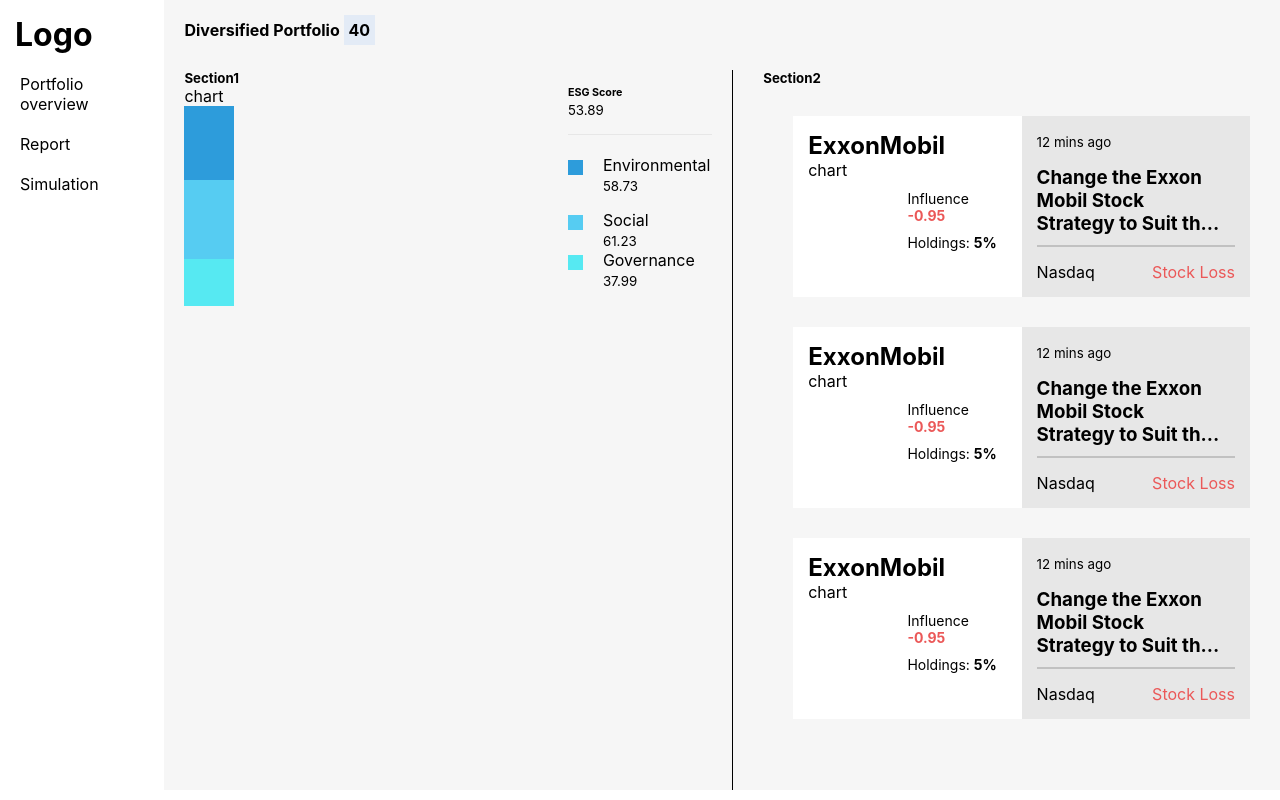
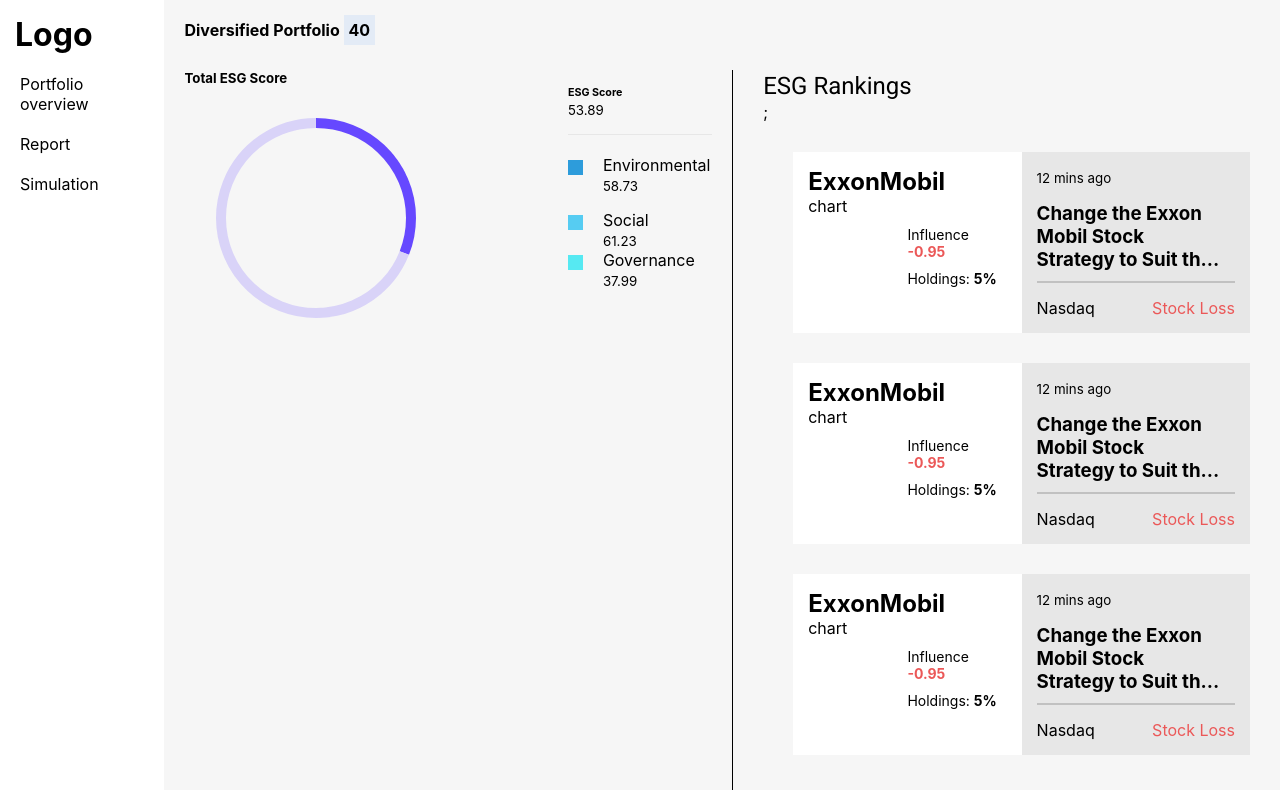
Before and after one commit to pavan6cs/ESG-Dashboard, a React (Create React App) app: page / in a window 1280 px wide. Built offline with nearby package versions, Linux system fonts and the light colour scheme.

Commit message:
added chart

```diff
--- a/package.json
+++ b/package.json
@@ -9,7 +9,10 @@
     "@testing-library/jest-dom": "^5.16.4",
     "@testing-library/react": "^13.3.0",
     "@testing-library/user-event": "^13.5.0",
+    "chart.js": "^3.8.0",
+    "chartjs-plugin-doughnut-innertext": "^3.1.0",
     "react": "^18.2.0",
+    "react-chartjs-2": "^4.3.0",
     "react-dom": "^18.2.0",
     "react-router-dom": "^6.3.0",
     "react-scripts": "5.0.1",
--- /dev/null
+++ b/src/components/DoughnutChartCustome.js
@@ -0,0 +1,41 @@
+import { Doughnut } from 'react-chartjs-2';
+import { Chart as ChartJS, ArcElement, Tooltip } from 'chart.js';
+import "chartjs-plugin-doughnut-innertext";
+ChartJS.register(ArcElement, Tooltip);
+
+
+const options = {
+    cutout: 48,
+    elements: {
+        arc: {
+            borderWidth: 10,
+            // borderRadius: 0,
+        },
+    },
+    centerText: {
+        color: "#000",
+        value: 31,
+        fontSizeAdjust: 0.4 // increase font size 20% based on default font size
+      }
+};
+
+
+
+const data = {
+    datasets: [{
+        label: 'My First dataset',
+        backgroundColor: ['rgb(102, 72, 255)',
+            'rgb(217, 211, 248)'],
+        borderColor: ['rgb(102, 72, 255)', 'rgb(217, 211, 248)'],
+        data: [31, 69],
+        weight: 0
+    }]
+};
+
+const DoughnutChartCustome = (props) => {
+    return (
+        <Doughnut data={data} options={options}  />
+    )
+}
+
+export default DoughnutChartCustome;
--- a/src/pages/PortfolioOverview.js
+++ b/src/pages/PortfolioOverview.js
@@ -1,7 +1,12 @@
 import React from 'react'
 import Card from '../components/Card'
 import portfolio from './portfolio.scss'
-
+import DoughnutChartCustome from '../components/DoughnutChartCustome'
+import Typography from '@mui/material/Typography';
+const style = {
+  width: "200px",
+  height: "200px"
+}
 
 const PortfolioOverview = () => {
   return (
@@ -9,16 +14,20 @@
       <h4>Diversified Portfolio <span className="count_value">40</span></h4>
       <div className="layout">
         <div className="section_one">
-        <h5>Section1</h5>
+          <h5>Total ESG Score</h5>
 
           <div className='chart_container'>
             <div className='chart_content'>
-          <p>chart</p>
+              <div style={style} className='chart'>
+                <DoughnutChartCustome />
+              </div>
+              {/* <div className='chartDetails'>
              <div className='score_section'>
               <div className='score_grid-one'></div>
               <div className='score_grid-two'></div>
               <div className='score_grid-three'></div>
              </div>
+           </div> */}
             </div>
             <div className='score_content'>
               <div className='score_heading'>
@@ -54,7 +63,9 @@
           </div>
         </div>
         <div className="section_two">
-        <h5>Section2</h5>
+          <Typography variant="h5" component="h4">
+            ESG Rankings
+          </Typography>;
           <Card />
           <Card />
           <Card />
--- a/src/pages/portfolio.scss
+++ b/src/pages/portfolio.scss
@@ -27,6 +27,14 @@
 }
 .chart_content{
     flex: 70%;
+    flex-direction: row;
+}
+.chart {
+    width: 200px;
+    height: 200px;
+    margin-top: 2rem;
+    margin-left: 2rem;
+
 }
 .score_content{
     flex: 30%;
```
Also changed, not shown: 1 other file (tests, documents, lock files or other folders). Lines whose indentation alone changed are shown as unchanged.
